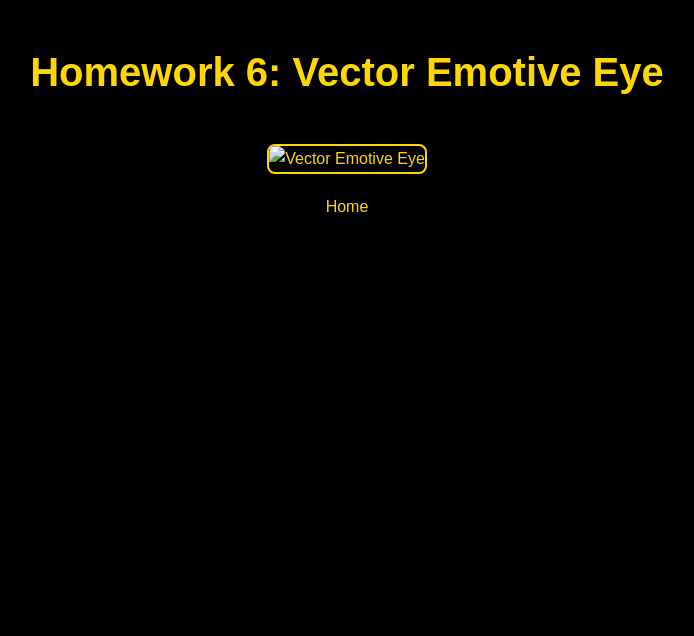
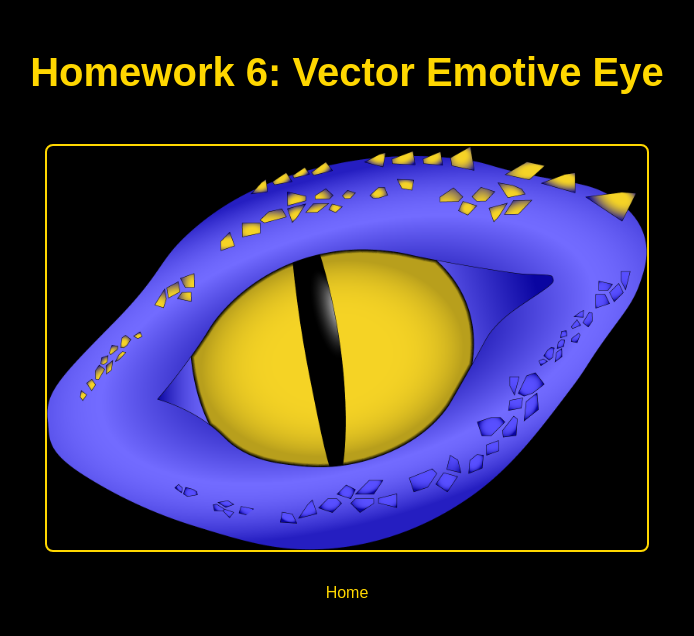
Before and after one commit to auart/auart, a plain HTML site: page homework6.html in a window 1280 px wide. Shown: the whole page, without its empty margins (293-987 px from the left). Drawn offline with Linux system fonts and the light colour scheme.

Commit message:
Update homework6.html

```diff
--- a/homework6.html
+++ b/homework6.html
@@ -41,7 +41,7 @@
 <body>
   <h1>Homework 6: Vector Emotive Eye</h1>
 
-  <img src="dragoeneye2.png" alt="Vector Emotive Eye">
+  <img src="dragoneye2.png" alt="Vector Emotive Eye">
 
   <nav>
     <a href="index.html">Home</a>
```
